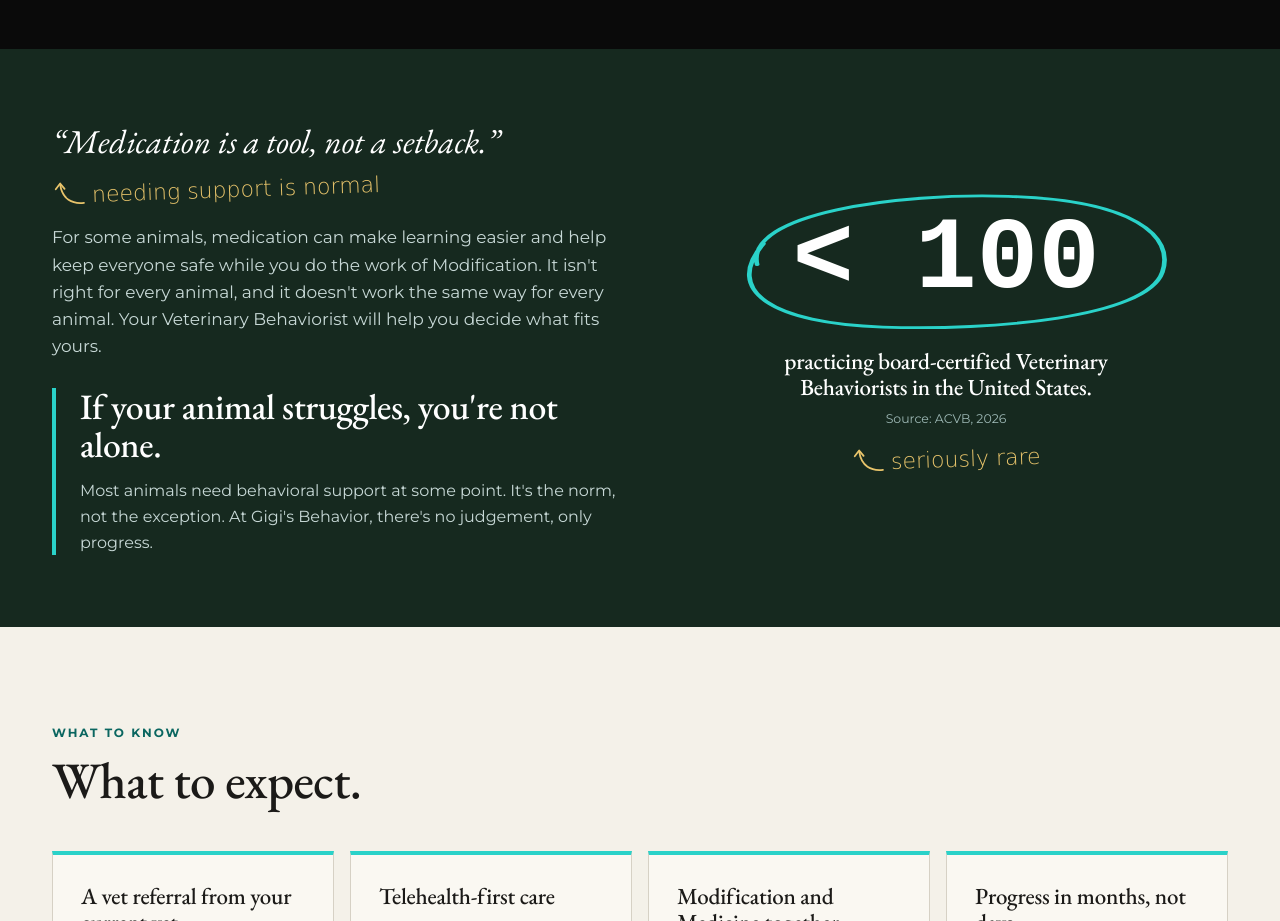
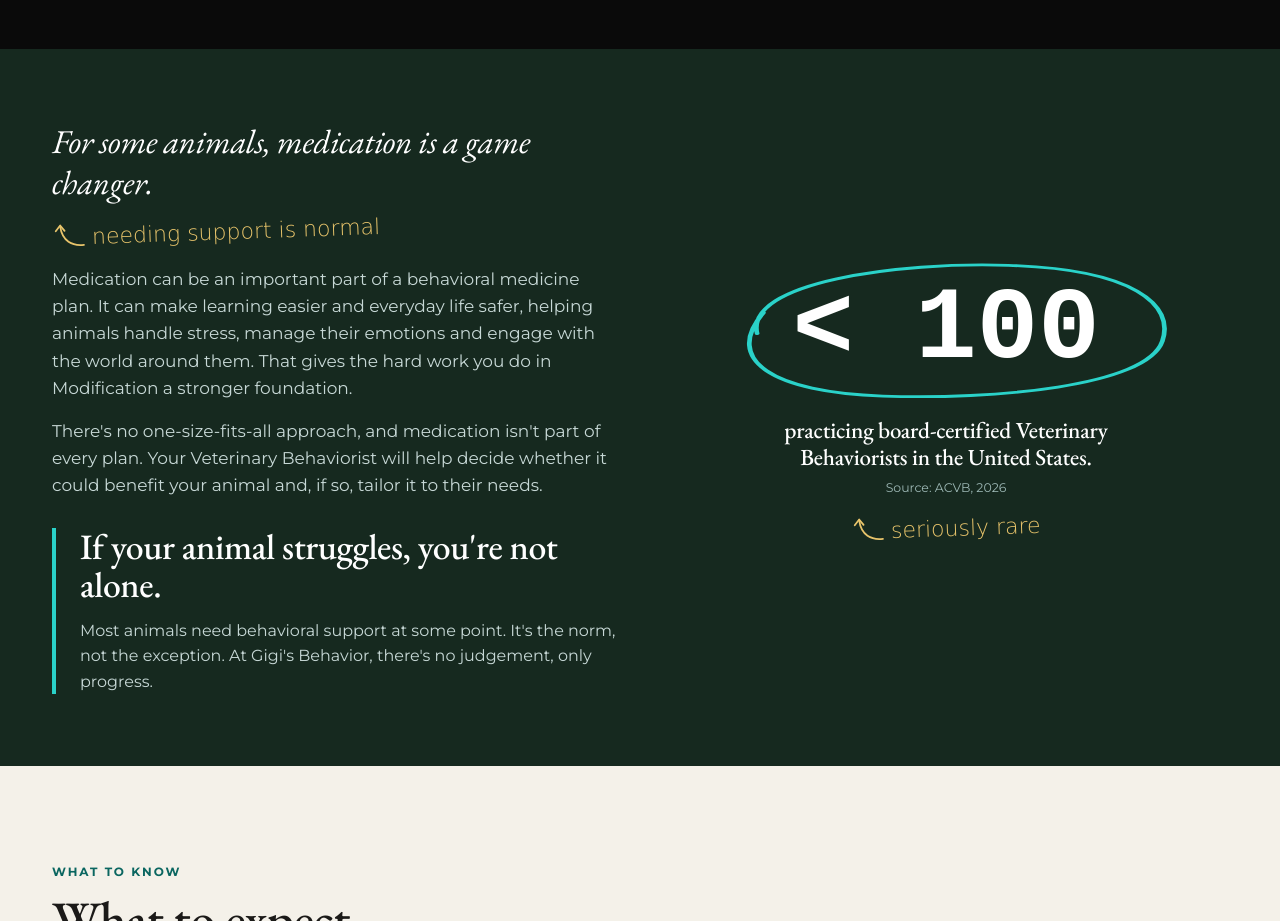
Before and after one commit to jtmckinniss/gbs-website, a plain HTML site: page site/medicine.html in a window 1280 px wide. Shown: the part 820-1741 px from the top of the page. Drawn offline with nearby package versions, Linux system fonts and the light colour scheme; a web font is replaced by a local one.

Commit message:
Medicine: medication section rewritten around 'game changer' per clinician feedback
Co-Authored-By: Claude Opus 5.5 <noreply@anthropic.com>
Claude-Session: https://claude.ai/code/session_017cWYjgLc3Zd11Tw144ZT1e

```diff
--- a/site/medicine.html
+++ b/site/medicine.html
@@ -59,8 +59,8 @@
 <section class="band-sm on-kale">
   <div class="wrap split">
     <div>
-      <blockquote class="quote" style="color: #fff">&ldquo;Medication is a tool, not a setback.&rdquo;</blockquote><p class="vn" aria-hidden="true"><svg viewBox="0 0 50 40" fill="none" stroke="currentColor" stroke-width="2.6" stroke-linecap="round" stroke-linejoin="round" style="width: 34px; height: 28px; flex: 0 0 auto"><path d="M47 33 C 30 35, 15 28, 12 6"/><path d="M5.5 13 L 12 4.5 L 18.5 12.5"/></svg><span>needing support is normal</span></p>
-      <p class="muted mt-s" style="font-size: 17px">For some animals, medication can make learning easier and help keep everyone safe while you do the work of Modification. It isn't right for every animal, and it doesn't work the same way for every animal. Your Veterinary Behaviorist will help you decide what fits yours.</p>
+      <h2 class="quote" style="color: #fff">For some animals, medication is a game changer.</h2><p class="vn" aria-hidden="true"><svg viewBox="0 0 50 40" fill="none" stroke="currentColor" stroke-width="2.6" stroke-linecap="round" stroke-linejoin="round" style="width: 34px; height: 28px; flex: 0 0 auto"><path d="M47 33 C 30 35, 15 28, 12 6"/><path d="M5.5 13 L 12 4.5 L 18.5 12.5"/></svg><span>needing support is normal</span></p>
+      <p class="muted mt-s" style="font-size: 17px">Medication can be an important part of a behavioral medicine plan. It can make learning easier and everyday life safer, helping animals handle stress, manage their emotions and engage with the world around them. That gives the hard work you do in Modification a stronger foundation.</p><p class="muted mt-s" style="font-size: 17px">There's no one-size-fits-all approach, and medication isn't part of every plan. Your Veterinary Behaviorist will help decide whether it could benefit your animal and, if so, tailor it to their needs.</p>
       <div style="border-left: 4px solid var(--teal); padding-left: 24px; margin-top: 28px">
         <p class="h3">If your animal struggles, you're not alone.</p>
         <p class="muted mt-s">Most animals need behavioral support at some point. It's the norm, not the exception. At Gigi's Behavior, there's no judgement, only progress.</p>
```
Also changed, not shown: 1 other file.
